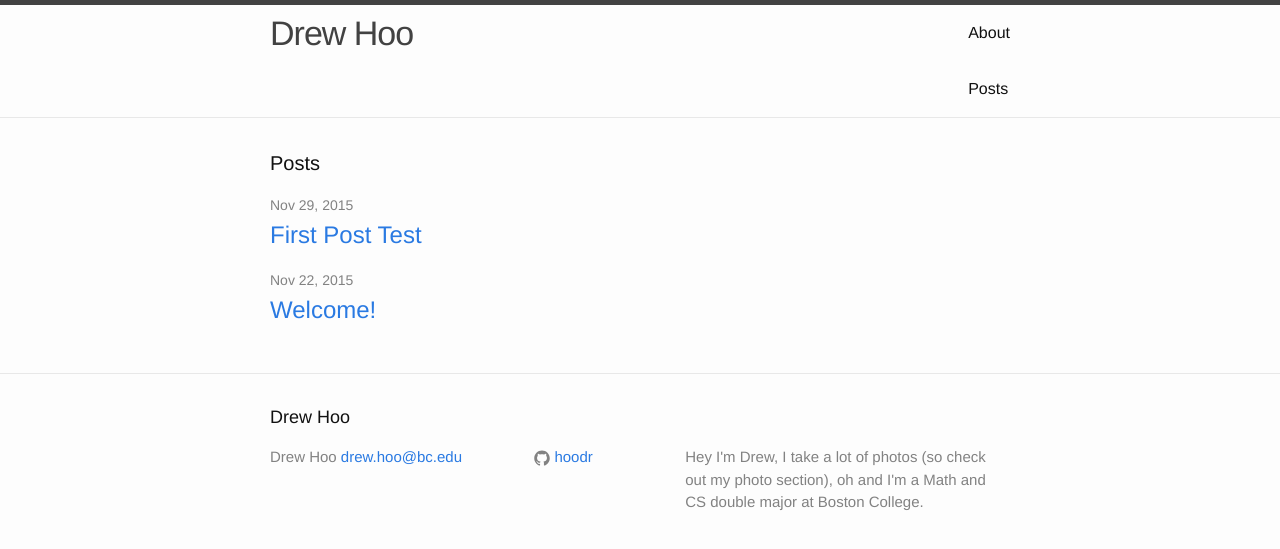
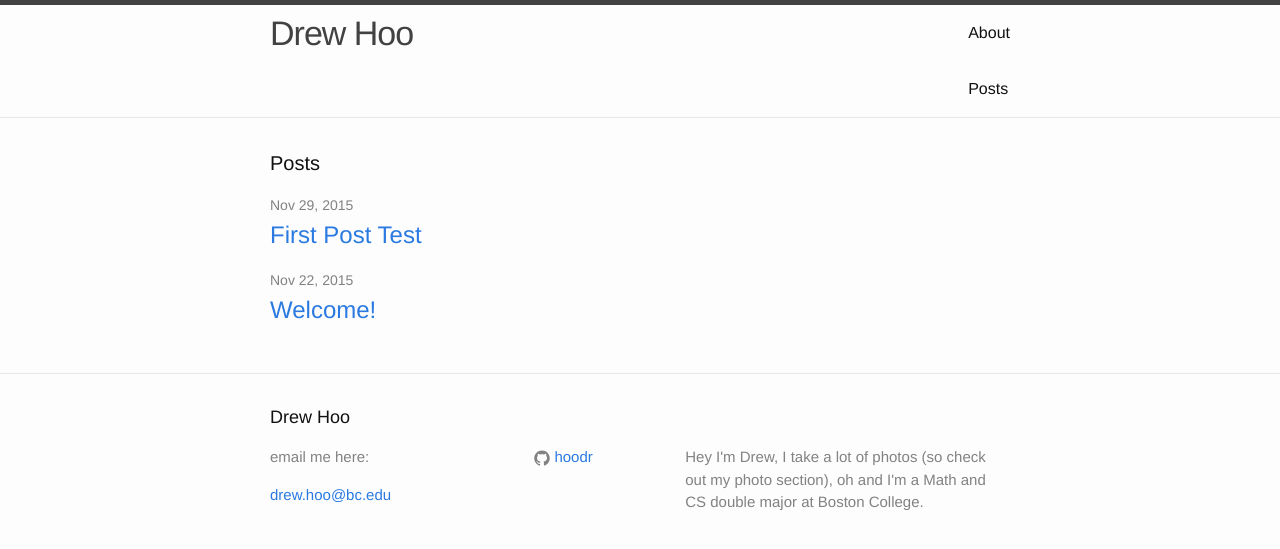
Before and after one commit to hoodr/hoodr.github.io, a Jekyll site: the page built from index.html, in a window 1280 px wide. Shown: the top 549 px of the page. Built offline with Jekyll 4.4.1, drawn with Linux system fonts in a browser that asks for light colours.

Commit message:
remove redundancy

```diff
--- a/_includes/footer.html
+++ b/_includes/footer.html
@@ -7,7 +7,8 @@
     <div class="footer-col-wrapper">
       <div class="footer-col footer-col-1">
         <ul class="contact-list">
-          <li>{{ site.title }}</li>
+          <!-- <li>{{ site.title }}</li> -->
+          <p>email me here:</p>
           <li><a href="mailto:{{ site.email }}">{{ site.email }}</a></li>
         </ul>
       </div>
```
